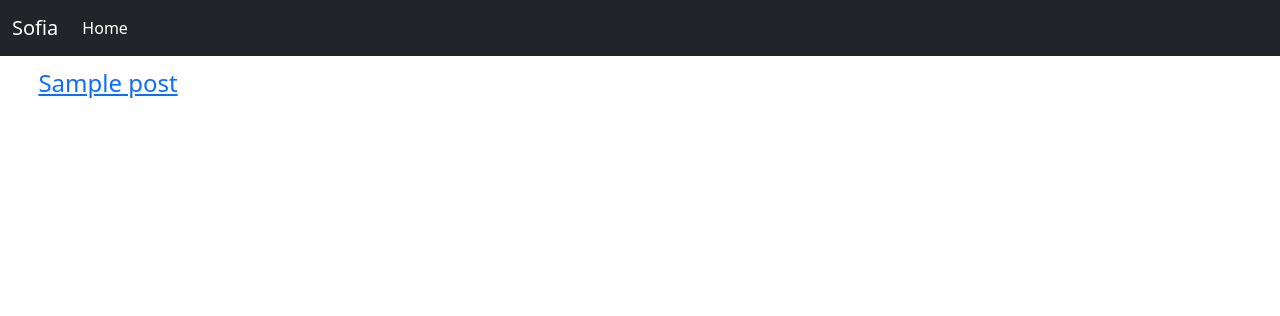
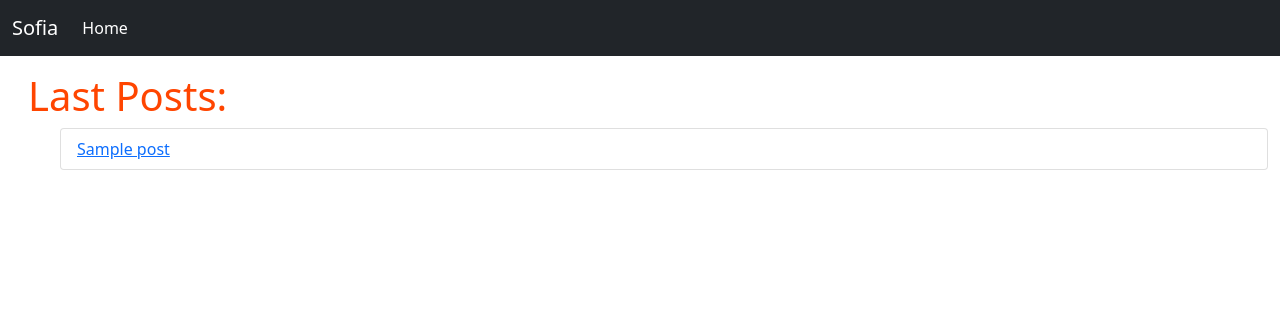
Before and after one commit to jav6/django-blog, a Django app: page /blog/ in a window 1280 px wide. Shown: the top 316 px of the page. Run offline with Django 3.2, Linux system fonts and the light colour scheme; tables that the repository leaves empty hold one stand-in row (values such as "Sample post").

Commit message:
Add - style to blog:index.html

```diff
--- /dev/null
+++ b/blog/static/blog/css/main.css
@@ -0,0 +1,7 @@
+h1.my-index-h1 {
+    color: orangered;
+}
+
+h2.my-index-h2 {
+    color: rgb(255, 0, 0);
+}
--- a/blog/templates/blog/index.html
+++ b/blog/templates/blog/index.html
@@ -1,13 +1,17 @@
 {% extends 'blog/parent/main.html' %}
 {% block title %}Home{% endblock %}
 {% block body %}
+<div class="container-fluid">
+    <div class="pt-3"></div>
+    <h1 class="ps-3 my-index-h1">Last Posts:</h1>
     {% if latest_post_list %}
-    <h4 style="padding-left: 3%; padding-top: 1%;">
     {% for post in latest_post_list %}
-        <a href="/blog/post={{ post.id }}/">{{ post.post_title }}</a><br>
+    <ul class="list-group ps-5">
+        <li class="list-group-item"><a href="/blog/post={{ post.id }}/">{{ post.post_title }}</a></li>
+    </ul>
     {% endfor %}
-    </h4>
     {% else %}
-    <h4>No post are available.</h4>
+    <h2 class="ps-3 my-index-h2">!!! No post are available. !!!</h2>
     {% endif %}
+</div>
 {% endblock %}
```
